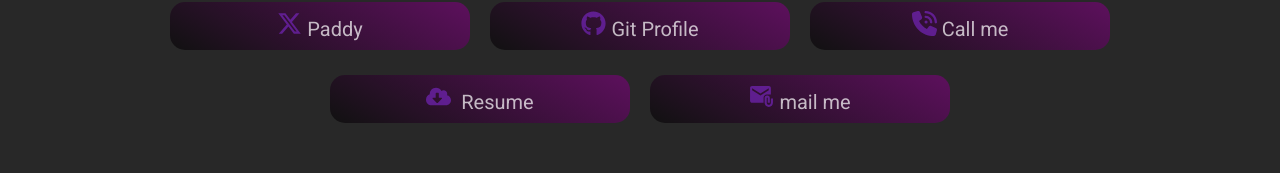
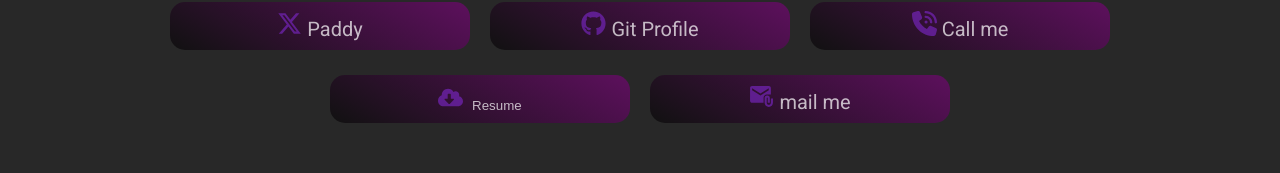
Before and after one commit to chiagoziepio/portfolio, a React (Vite) app: page / in a window 1280 px wide. Shown: the part 1909-2082 px from the top of the page. Built offline with nearby package versions, Linux system fonts and the light colour scheme; a web font is replaced by a local one.

Commit message:
fix the bug that prevented cv pdf not to be downloaded

```diff
--- a/src/App.jsx
+++ b/src/App.jsx
@@ -10,12 +10,29 @@ import MobileNav from './ComponentsJsx/MobileNav'
 
 function App() {
   const [data, setData] = useState([]);
-  const [isOpen, setIsopen] = useState(false)
+  const [isOpen, setIsopen] = useState(false);
+  const thirdUrl = "https://drive.google.com/file/d/1NoBYp4iPBB-op7kZ8Fex_g2ct-4UKcRV/view?usp=sharing";
   const Handle_menuShow= ()=>{
 
     setIsopen(!isOpen)
+    if(isOpen){
+      document.body.style.overflow = "scroll"
+    }else{
+      document.body.style.overflow = "hidden"
+    }
+  }
+  const download =  ()=>{
 
-  }
+
+    fetch(thirdUrl).then(resp => resp.blob()).then(blob => {
+        let fileURL = URL.createObjectURL(blob)
+        let alink = document.createElement("a");
+        alink.href = fileURL;
+        alink.download = "nduaguba chiagozie christopher dev cv.pdf";
+        alink.click();
+    })
+
+}
 
   useEffect(()=>{
       setData(datas)
@@ -23,11 +40,11 @@ function App() {
   return(
     <div className='app'>
         <Header Handle_menuShow={Handle_menuShow}/>
-        <Hero/>
+        <Hero download={download}/>
         <Stack/>
         <Projects data={data}/>
-        <Contact/>
-        <MobileNav isOpen={isOpen}/>
+        <Contact download={download}/>
+        <MobileNav isOpen={isOpen} download={download} Handle_menuShow={Handle_menuShow}/>
         <Footer/>
     </div>
   )
--- a/src/ComponentsCss/Contact.css
+++ b/src/ComponentsCss/Contact.css
@@ -21,6 +21,7 @@
     text-align: center;
     color: rgba(255, 255, 255, 0.712);
     text-decoration: none;
+    border: none;
 }
 .linksBx .link .link_icon{
     margin-right: 5px;
--- a/src/ComponentsJsx/Contact.jsx
+++ b/src/ComponentsJsx/Contact.jsx
@@ -7,7 +7,7 @@ import { MdAttachEmail } from "react-icons/md";
 import { FaGithub } from "react-icons/fa";
 import { motion } from 'framer-motion'
 
-const Contact = () => {
+const Contact = ({download}) => {
   return (
     <section className='contact' id='contact'>
         <motion.h2
@@ -28,7 +28,7 @@ const Contact = () => {
 
 
                     <a href="tel:+2348167344653" className='link'><FaPhoneVolume size={25} className='link_icon'/>Call me</a>
-                    <a href='#' className='link'><FaCloudDownloadAlt size={25}className='link_icon'/> Resume</a>
+                    <button className='link'><FaCloudDownloadAlt size={25}className='link_icon'/> Resume</button>
                     <a href="mailto:christopherpaddy2017@gmail.com" className='link'><MdAttachEmail className='link_icon' size={25}/>mail me</a>
 
         </div>
--- a/src/ComponentsJsx/Footer.jsx
+++ b/src/ComponentsJsx/Footer.jsx
@@ -7,7 +7,7 @@ const Footer = () => {
   return (
     <footer>
         <p>Paddy &copy; {year.getFullYear()}</p>
-        <a href=""><FaGithub size={25} className='footer_icon'/>Checkout source code</a>
+        <a href="https://github.com/chiagoziepio/portfolio"><FaGithub size={25} className='footer_icon'/>Checkout source code</a>
     </footer>
   )
 }
--- a/src/ComponentsJsx/Hero.jsx
+++ b/src/ComponentsJsx/Hero.jsx
@@ -4,26 +4,7 @@ import { FaCloudDownloadAlt } from "react-icons/fa";
 import { MdAttachEmail } from "react-icons/md";
 import { motion } from 'framer-motion'
 
-const Hero = () => {
-    const firstUrl = "https://onedrive.live.com/embed?resid=D32039EB0B48BA39%21342&authkey=!AOrdpzejnKoZj-I&em=2";
-    const secondUrl = "https://1drv.ms/b/s!Ajm6SAvrOSDTglba_64T-kZOpOYc?e=tbmPuG"
-    const download =  ()=>{
-
-        fetch(firstUrl).then((response) => {
-            response.blob().then((blob) => {
-
-                // Creating new object of PDF file
-             const fileURL = window.URL.createObjectURL(blob);
-
-                // Setting various property values
-                let alink = document.createElement("a");
-                alink.href = fileURL;
-                alink.download = "nduaguba chiagozie developer cv.pdf";
-                alink.click();
-            })
-            })
-
-    }
+const Hero = ({download}) => {
 
   return (
     <section className='hero' id='home'>
--- a/src/ComponentsJsx/MobileNav.jsx
+++ b/src/ComponentsJsx/MobileNav.jsx
@@ -4,11 +4,12 @@ import { FaCloudDownloadAlt } from "react-icons/fa";
 import { MdAttachEmail } from "react-icons/md";
 import '../ComponentsCss/MobileNav.css'
 
-const MobileNav = ({isOpen}) => {
+const MobileNav = ({isOpen, download, Handle_menuShow}) => {
   return (
     <>
     {isOpen &&
         <motion.div className='mobileNav'
+        onClick={Handle_menuShow}
          initial={{
             width:0
          }}
@@ -37,7 +38,7 @@ const MobileNav = ({isOpen}) => {
                 </ul>
             </nav>
             <div className="cv_mail">
-                <button className='cv' ><FaCloudDownloadAlt size={20}className='download_icon'/> Resume</button>
+                <button className='cv' onClick={download} ><FaCloudDownloadAlt size={20}className='download_icon'/> Resume</button>
                 <a href="mailto:christopherpaddy2017@gmail.com" className='mail'><MdAttachEmail className='mail_icon' size={20}/>mail me</a>
             </div>
         </motion.div>
```
